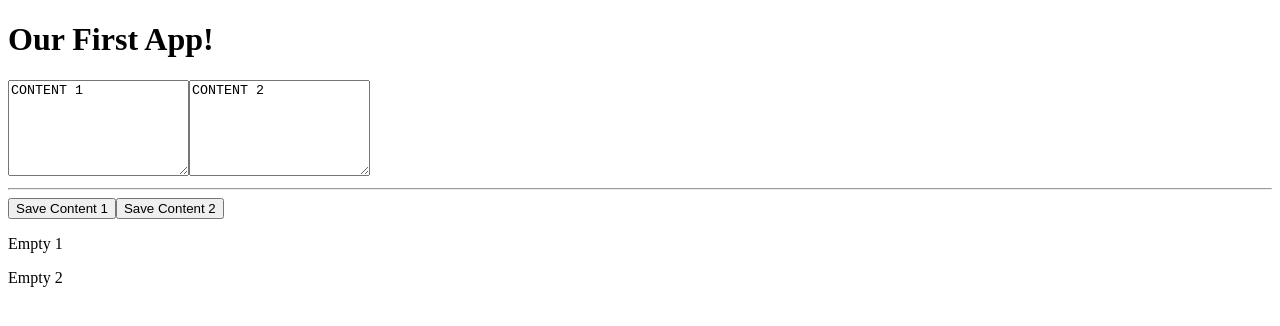
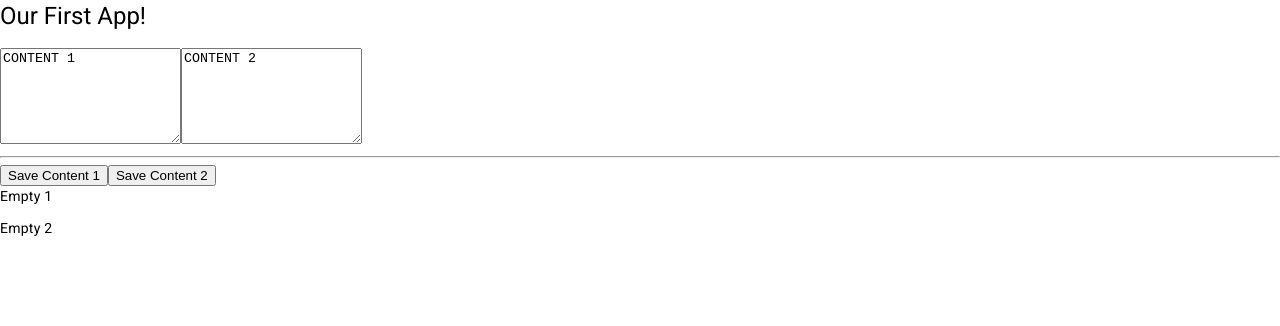
Before and after one commit to carloswm85/_mean-app, an Angular app: page / in a window 1280 px wide. Shown: the top 326 px of the page. Built offline with nearby package versions, Linux system fonts and the light colour scheme.

Commit message:
add # angular material dependency

```diff
--- a/angular.json
+++ b/angular.json
@@ -25,6 +25,7 @@
               "src/assets"
             ],
             "styles": [
+              "@angular/material/prebuilt-themes/deeppurple-amber.css",
               "src/styles.css"
             ],
             "scripts": []
@@ -84,6 +85,7 @@
               "src/assets"
             ],
             "styles": [
+              "@angular/material/prebuilt-themes/purple-green.css",
               "src/styles.css"
             ],
             "scripts": []
--- a/package.json
+++ b/package.json
@@ -18,10 +18,12 @@
   "private": true,
   "dependencies": {
     "@angular/animations": "^17.3.0",
+    "@angular/cdk": "^17.3.10",
     "@angular/common": "^17.3.0",
     "@angular/compiler": "^17.3.0",
     "@angular/core": "^17.3.0",
     "@angular/forms": "^17.3.0",
+    "@angular/material": "^17.3.10",
     "@angular/platform-browser": "^17.3.0",
     "@angular/platform-browser-dynamic": "^17.3.0",
     "@angular/router": "^17.3.0",
--- a/src/app/app.config.ts
+++ b/src/app/app.config.ts
@@ -2,7 +2,8 @@ import { ApplicationConfig } from '@angular/core';
 import { provideRouter } from '@angular/router';
 
 import { routes } from './app.routes';
+import { provideAnimationsAsync } from '@angular/platform-browser/animations/async';
 
 export const appConfig: ApplicationConfig = {
-  providers: [provideRouter(routes)]
+  providers: [provideRouter(routes), provideAnimationsAsync()]
 };
--- a/src/index.html
+++ b/src/index.html
@@ -6,8 +6,10 @@
   <base href="/">
   <meta name="viewport" content="width=device-width, initial-scale=1">
   <link rel="icon" type="image/x-icon" href="favicon.ico">
+  <link href="https://fonts.googleapis.com/css2?family=Roboto:wght@300;400;500&display=swap" rel="stylesheet">
+  <link href="https://fonts.googleapis.com/icon?family=Material+Icons" rel="stylesheet">
 </head>
-<body>
+<body class="mat-typography">
   <app-root></app-root>
 </body>
 </html>
--- a/src/styles.css
+++ b/src/styles.css
@@ -1 +1,4 @@
 /* You can add global styles to this file, and also import other style files */
+
+html, body { height: 100%; }
+body { margin: 0; font-family: Roboto, "Helvetica Neue", sans-serif; }
```
Also changed, not shown: src/app/material/material.module.ts (added, +201 -0 lines), 2 other files (tests, documents, lock files or other folders).
